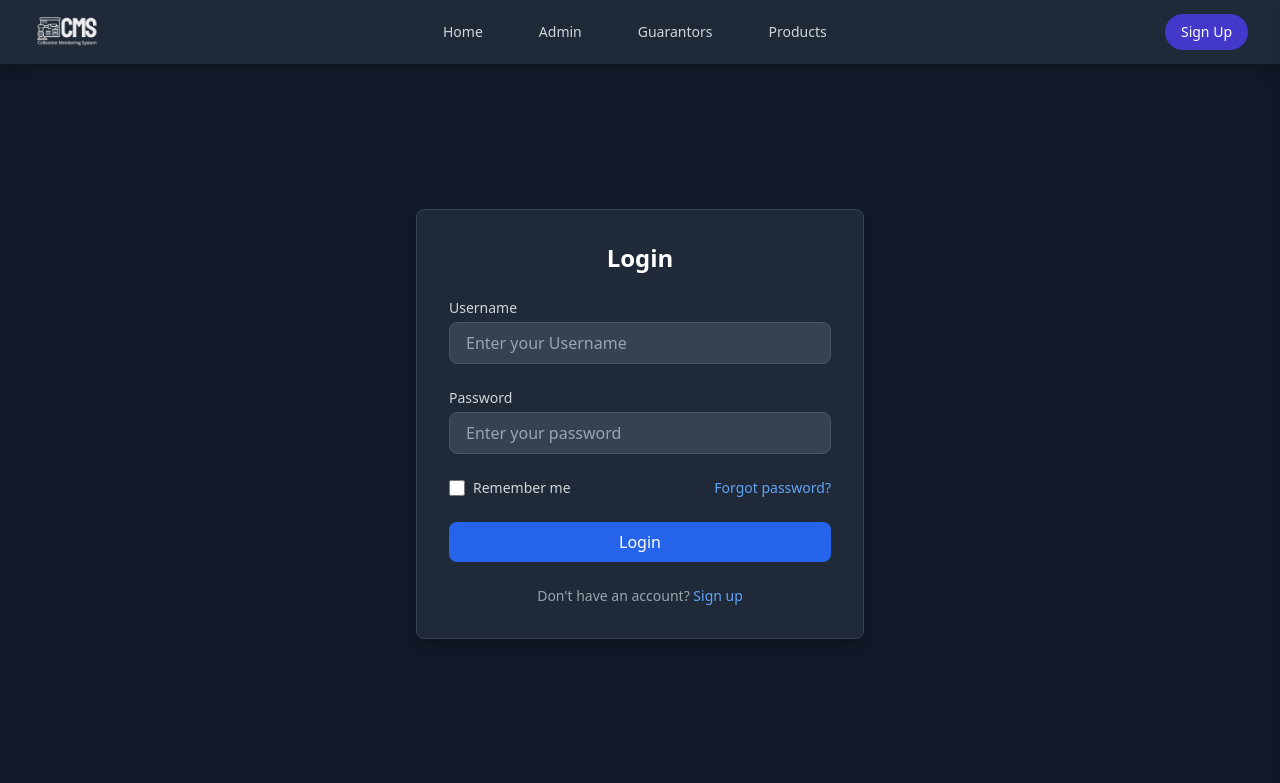
After one commit to code-anwarhosen/CMS, a Django app: page /user/login/ in a window 1280 px wide. The commit adds this page. Shown: the top 783 px of the page. Run offline with Django 5.2, Linux system fonts and the light colour scheme; some libraries are stand-ins or nearby versions.

Commit message:
addedlogin and signup functionalities

```diff
--- /dev/null
+++ b/app/forms.py
@@ -0,0 +1,67 @@
+from django import forms
+from django.contrib.auth.models import User
+from django.contrib.auth.forms import UserCreationForm
+
+tailwindcss_classes_register_form = 'mt-1 block w-full px-4 py-2 bg-gray-700 border border-gray-600 rounded-lg shadow-sm text-white focus:outline-none focus:ring-2 focus:ring-blue-500 placeholder-gray-400'
+
+class CustomUserCreationForm(UserCreationForm):
+    fullname = forms.CharField(
+        max_length=100, required=True, label='Full Name',
+        widget=forms.TextInput(attrs={
+            'class': tailwindcss_classes_register_form,
+            'placeholder': 'Your Full Name'
+        })
+    )
+
+    class Meta:
+        model = User
+        fields = ['username', 'fullname', 'email', 'password1', 'password2']
+
+    def __init__(self, *args, **kwargs):
+        super().__init__(*args, **kwargs)
+
+        self.fields['username'].widget.attrs.update({
+            'class': tailwindcss_classes_register_form,
+            'placeholder': 'Username',
+            'autofocus': True
+        })
+        self.fields['username'].label = 'User Name'
+
+        self.fields['email'].widget.attrs.update({
+            'class': tailwindcss_classes_register_form,
+            'placeholder': 'Email Address'
+        })
+        self.fields['email'].label = 'Email Address'
+
+        self.fields['password1'].widget.attrs.update({
+            'class': tailwindcss_classes_register_form,
+            'placeholder': 'Password'
+        })
+        self.fields['password1'].label = 'Password'
+
+        self.fields['password2'].widget.attrs.update({
+            'class': tailwindcss_classes_register_form,
+            'placeholder': 'Confirm Password'
+        })
+        self.fields['password2'].label = 'Password (again)'
+
+
+    def save(self, commit=True):
+        user = super().save(commit=False)
+        fullname = self.cleaned_data.get('fullname').strip()
+        name_parts = fullname.split()
+
+        # Split the full name into first and last name
+        if len(name_parts) == 1:
+            user.first_name = name_parts[0]
+            user.last_name = ""
+        elif len(name_parts) == 2:
+            user.first_name = name_parts[0]
+            user.last_name = name_parts[1]
+        else:
+            user.first_name = " ".join(name_parts[:-1])
+            user.last_name = name_parts[-1]
+
+        if commit:
+            user.save()
+        return user
--- a/app/urls.py
+++ b/app/urls.py
@@ -1,7 +1,12 @@
 from django.urls import path
+
+from .views import LoginView, LogoutView, SignUpView
 from .views import HomeView, AccountView, AccountDetailsView
 
 urlpatterns = [
+    path('user/login/', LoginView, name='login'),
+    path('user/logout/', LogoutView, name='logout'),
+    path('user/sign-up/', SignUpView, name='sign-up'),
     path('', HomeView, name='home'),
 
     path('accounts/get/', AccountView, name='accounts'),
--- a/app/views.py
+++ b/app/views.py
@@ -1,15 +1,62 @@
 from django.shortcuts import render, redirect
+from django.http import JsonResponse
 from django.contrib import messages
-from django.http import JsonResponse
+from django.contrib.auth import authenticate, login, logout
+from django.contrib.auth.decorators import login_required
 from .models import Account
+from .forms import CustomUserCreationForm
 
+def LoginView(request):
+    if request.method == 'POST':
+        username = request.POST.get('username')
+        password = request.POST.get('password')
+
+        user = authenticate(request, username=username, password=password)
+        if user is not None:
+            login(request, user)
+            messages.success(request, 'You have successfully logged in')
+            return redirect('/')
+        else:
+            messages.error(request, 'Invalid Username or Password!')
+    return render(request, 'pages/login.html')
+
+@login_required
+def LogoutView(request):
+    if request.user.is_authenticated:
+        logout(request)
+        messages.info(request, 'You have successfully logged out')
+    else:
+        messages.error(request, 'You are not logged in')
+    return redirect('login')
+
+def SignUpView(request):
+    if request.method == 'POST':
+        form = CustomUserCreationForm(request.POST)
+        if form.is_valid():
+            user = form.save()
+
+            login(request, user)
+            messages.success(request, 'Registration successful!')
+            return redirect('home')
+        else:
+            messages.error(request, 'Registration failed. Please correct the below errors.')
+            for error in form.errors:
+                messages.error(request, f'{form.errors[error][0]}')
+
+    form = CustomUserCreationForm()
+    return render(request, 'pages/sign-up.html', {'form': form})
+
+
+@login_required
 def HomeView(request):
     return render(request, 'pages/home.html')
 
+@login_required
 def AccountView(request):
+    user = request.user
 
     if request.method == 'GET':
-        accounts = Account.objects.all()
+        accounts = user.accounts.all()
         serialized_data = [{
             'pk': acc.pk,
             'name': acc.customer.name if acc.customer else "Unknown",
@@ -24,6 +71,7 @@ def AccountView(request):
     elif request.method == 'POST':
         pass
 
+@login_required
 def AccountDetailsView(request, pk):
     account = Account.objects.filter(pk=pk).first()
 
--- a/core/settings.py
+++ b/core/settings.py
@@ -5,7 +5,7 @@ BASE_DIR = Path(__file__).resolve().parent.parent
 SECRET_KEY = 'django-insecure-q7le0rz@@^rj_+pst2wm3=3beh7_3jow@apsn7wwm!fsp4k1kb'
 
 DEBUG = True
-ALLOWED_HOSTS = []
+ALLOWED_HOSTS = ['*']
 
 INSTALLED_APPS = [
     'django.contrib.admin',
@@ -87,4 +87,4 @@ MEDIA_URL = '/media/'
 MEDIA_ROOT = os.path.join(BASE_DIR, 'media')
 
 DEFAULT_AUTO_FIELD = 'django.db.models.BigAutoField'
-LOGIN_URL = '/auth/login/'
+LOGIN_URL = '/user/login/'
--- a/templates/components/navbar.html
+++ b/templates/components/navbar.html
@@ -4,7 +4,7 @@
         <div class="flex items-center justify-between h-16">
             <!-- Left Section: Logo -->
             <div class="flex items-center">
-                <a href="#" class="flex-shrink-0">
+                <a href="/" class="flex-shrink-0">
                     <img class="h-[55px] h-[50px]" src="/static/images/logo-cms-squre.png" alt="Logo">
                     <!-- <h1 class="text-red-500 font-bold text-2xl">SINGER<span class="text-blue-400">CMS</span></h1> -->
                 </a>
@@ -19,9 +19,6 @@
                     Admin
                 </a>
                 <a href="#" class="text-gray-300 hover:text-indigo-400 px-3 py-2 text-sm font-medium transition-colors">
-                    Customers
-                </a>
-                <a href="#" class="text-gray-300 hover:text-indigo-400 px-3 py-2 text-sm font-medium transition-colors">
                     Guarantors
                 </a>
                 <a href="#" class="text-gray-300 hover:text-indigo-400 px-3 py-2 text-sm font-medium transition-colors">
@@ -30,10 +27,20 @@
             </div>
 
             <!-- Right Section: Buttons (Desktop) -->
-            <div class="hidden lg:flex items-center space-x-4">
-                <a href="#" class="bg-indigo-600 text-white px-6 py-2 rounded-full text-sm font-medium hover:bg-indigo-700 transition-colors">
-                    Sign Up
-                </a>
+            <div class="hidden lg:flex items-center space-x-1">
+                {% if request.user.is_authenticated %}
+                    <a href="#" class="bg-indigo-700 text-white px-3 py-2 rounded-full text-sm font-medium hover:bg-indigo-900 transition-all hover:scale-110">
+                        <i class="fa-solid fa-pen-to-square"></i> Create
+                    </a>
+
+                    <a href="{% url 'logout' %}" title="Logout" class="text-white px-3 py-2 rounded-full text-sm font-medium hover:bg-indigo-700 transition-all hover:scale-110">
+                        <i class="fa-solid fa-right-from-bracket"></i>
+                    </a>
+                {% else %}
+                    <a href="{% url 'sign-up' %}" class="bg-indigo-700 text-white px-4 py-2 rounded-full text-sm font-medium hover:bg-indigo-900 transition-colors">
+                        Sign Up
+                    </a>
+                {% endif %}
             </div>
 
             <!-- Mobile Menu Button -->
@@ -58,18 +65,29 @@
                 Admin
             </a>
             <a href="#" class="block text-gray-300 hover:text-indigo-400 px-3 py-2 rounded-md text-base font-medium">
-                Customer
-            </a>
-            <a href="#" class="block text-gray-300 hover:text-indigo-400 px-3 py-2 rounded-md text-base font-medium">
                 Guarantors
             </a>
             <a href="#" class="block text-gray-300 hover:text-indigo-400 px-3 py-2 rounded-md text-base font-medium">
                 Products
             </a>
-            <div class="border-t border-gray-700 pt-4">
-                <a href="#" class="block bg-indigo-600 text-white px-6 py-2 rounded-full text-sm font-medium text-center hover:bg-indigo-700 transition-colors">
-                    Sign Up
-                </a>
+            <div class="border-t border-gray-700 pt-4 space-y-1">
+                {% if request.user.is_authenticated %}
+                    <a href="#" class="block bg-indigo-700 text-white px-6 py-2 rounded-full text-sm font-medium text-center hover:bg-indigo-900 transition-colors">
+                        <i class="fa-solid fa-pen-to-square"></i> Create
+                    </a>
+
+                    <a href="{% url 'logout' %}" class="block text-white px-6 py-2 rounded-full text-sm font-medium text-center hover:bg-indigo-900 transition-colors">
+                        <i class="fa-solid fa-right-from-bracket"></i> Logout
+                    </a>
+                {% else %}
+                    <a href="{% url 'login' %}" class="block text-white px-6 py-2 rounded-full text-sm font-medium text-center hover:bg-indigo-900 transition-colors">
+                        Login
+                    </a>
+
+                    <a href="{% url 'sign-up' %}" class="block bg-indigo-700 text-white px-6 py-2 rounded-full text-sm font-medium text-center hover:bg-indigo-900 transition-colors">
+                        Sign Up
+                    </a>
+                {% endif %}
             </div>
         </div>
     </div>
--- a/templates/pages/accountDetails.html
+++ b/templates/pages/accountDetails.html
@@ -14,7 +14,7 @@
                 <h1 class="text-3xl font-bold tracking-wide text-blue-400">
                     DKCB
                 </h1>
-                <div class="mt-4 grid grid-cols-2 gap-4 text-sm">
+                <div class="mt-4 grid grid-cols-1 md:grid-cols-2 gap-4 text-sm">
                     <div>
                         <span class="text-gray-400">A/C:</span>
                         <span class="font-medium">{{ account.number }}</span>
--- /dev/null
+++ b/templates/pages/login.html
@@ -0,0 +1,55 @@
+{% extends "base.html" %}
+
+{% block title %}Login{% endblock title %}
+
+{% block content %}
+<main class="flex items-center justify-center min-h-[90vh]">
+    <!-- Login Card -->
+    <div class="bg-gray-800 p-8 rounded-lg shadow-lg w-[95vw] md:max-w-md border border-gray-700">
+        <h2 class="text-2xl font-bold text-center text-white mb-6">Login</h2>
+
+        <!-- Login Form -->
+        <form class="space-y-6" method="post" action="{% url 'login' %}">
+            {% csrf_token %}
+            <!-- Username Input -->
+            <div>
+                <label for="username" class="block text-sm font-medium text-gray-300">Username</label>
+                <input type="text" name="username" placeholder="Enter your Username"
+                    class="mt-1 block w-full px-4 py-2 bg-gray-700 border border-gray-600 rounded-lg shadow-sm text-white focus:outline-none focus:ring-2 focus:ring-blue-500"
+                required/>
+            </div>
+
+            <!-- Password Input -->
+            <div>
+                <label for="password" class="block text-sm font-medium text-gray-300">Password</label>
+                <input type="password" name="password" placeholder="Enter your password"
+                    class="mt-1 block w-full px-4 py-2 bg-gray-700 border border-gray-600 rounded-lg shadow-sm text-white focus:outline-none focus:ring-2 focus:ring-blue-500"
+                required/>
+            </div>
+
+            <!-- Remember Me & Forgot Password -->
+            <div class="flex items-center justify-between">
+                <div class="flex items-center">
+                    <input type="checkbox" name="rememberMe"
+                        class="h-4 w-4 text-blue-600 focus:ring-blue-500 border-gray-600 rounded bg-gray-700"
+                    />
+                    <label for="rememberMe" class="ml-2 block text-sm text-gray-300">Remember me</label>
+                </div>
+                <a href="#" class="text-sm text-blue-400 hover:text-blue-300">Forgot password?</a>
+            </div>
+
+            <!-- Submit Button -->
+            <button type="submit"
+                class="w-full bg-blue-600 text-white py-2 px-4 rounded-lg hover:bg-blue-700 focus:outline-none focus:ring-2 focus:ring-blue-500">
+                Login
+            </button>
+        </form>
+
+        <!-- Sign Up Link -->
+        <p class="mt-6 text-center text-sm text-gray-400">
+            Don't have an account?
+            <a href="{% url 'sign-up' %}" class="text-blue-400 hover:text-blue-300">Sign up</a>
+        </p>
+    </div>
+</main>
+{% endblock content %}
```
Also changed, not shown: app/models.py (+4 -5 lines), templates/pages/sign-up.html (added, +59 -0 lines), db.sqlite3.
